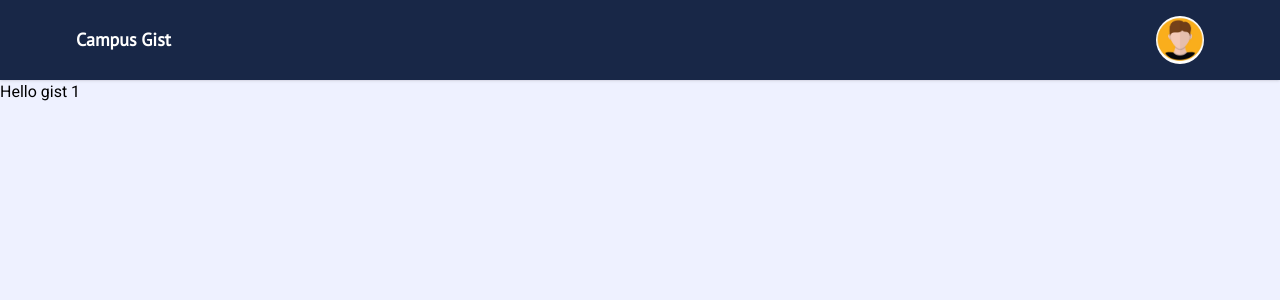
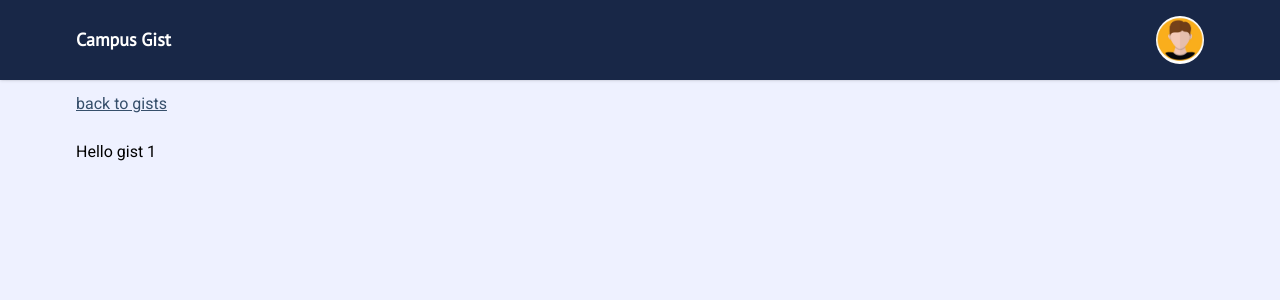
Before and after one commit to sparrowsl/campus-gist, a SvelteKit app: page /gists/1 in a window 1280 px wide. Shown: the top 300 px of the page. Built offline with nearby package versions, Linux system fonts and the light colour scheme; some icons are missing.

Commit message:
feat: add search route and error for specific gist

```diff
--- a/src/lib/components/feed/FeedNav.svelte
+++ b/src/lib/components/feed/FeedNav.svelte
@@ -3,9 +3,9 @@
 	import TopProfile from './TopProfile.svelte';
 
 	const navIcons = [
-		{ icon: 'bytesize:search' },
-		{ icon: 'clarity:notification-outline-badged' },
-		{ icon: 'bx:message-detail' }
+		{ icon: 'bytesize:search', href: '/search' },
+		{ icon: 'clarity:notification-outline-badged', href: '/gists' },
+		{ icon: 'bx:message-detail', href: '/gists' }
 	];
 </script>
 
@@ -22,7 +22,7 @@
 		<div class="flex items-center gap-8 md:gap-10">
 			<div class="flex gap-6">
 				{#each navIcons as navIcon}
-					<a href="/gists" class="flex flex-col items-center gap-1 text-white">
+					<a href={navIcon.href} class="flex flex-col items-center gap-1 text-white">
 						<Icon icon={navIcon.icon} class="text-lg md:text-xl" />
 					</a>
 				{/each}
--- /dev/null
+++ b/src/routes/(feed)/gists/[slug]/+error.svelte
@@ -0,0 +1,5 @@
+<script>
+	import { page } from '$app/stores';
+</script>
+
+<h1>{$page.status}: {$page.error.message}</h1>
--- a/src/routes/(feed)/gists/[slug]/+page.js
+++ b/src/routes/(feed)/gists/[slug]/+page.js
@@ -4,7 +4,6 @@ export const prerender = 'auto';
 
 export function load({ params }) {
 	if (params.slug > 0 && params.slug < 5) {
-		console.log(params.slug);
 		return {
 			id: params.slug,
 			title: 'Hello world!',
--- a/src/routes/(feed)/gists/[slug]/+page.svelte
+++ b/src/routes/(feed)/gists/[slug]/+page.svelte
@@ -2,4 +2,14 @@
 	export let data;
 </script>
 
-<h2>Hello gist {data.id}</h2>
+<article class="container mx-auto min-h-screen max-w-6xl p-3">
+	<!-- Back to gists link -->
+	<a href="/gists" class="mb-6 block text-sm text-brand-blue underline md:text-base">
+		back to gists
+	</a>
+
+	<!-- Display the content of gist -->
+	<section>
+		<h2>Hello gist {data.id}</h2>
+	</section>
+</article>
--- /dev/null
+++ b/src/routes/(feed)/search/+page.svelte
@@ -0,0 +1,5 @@
+<section>
+	<a href="/gists" class="text-blue-500 underline">back to gists</a>
+
+	<h1>Search for something here...</h1>
+</section>
```
